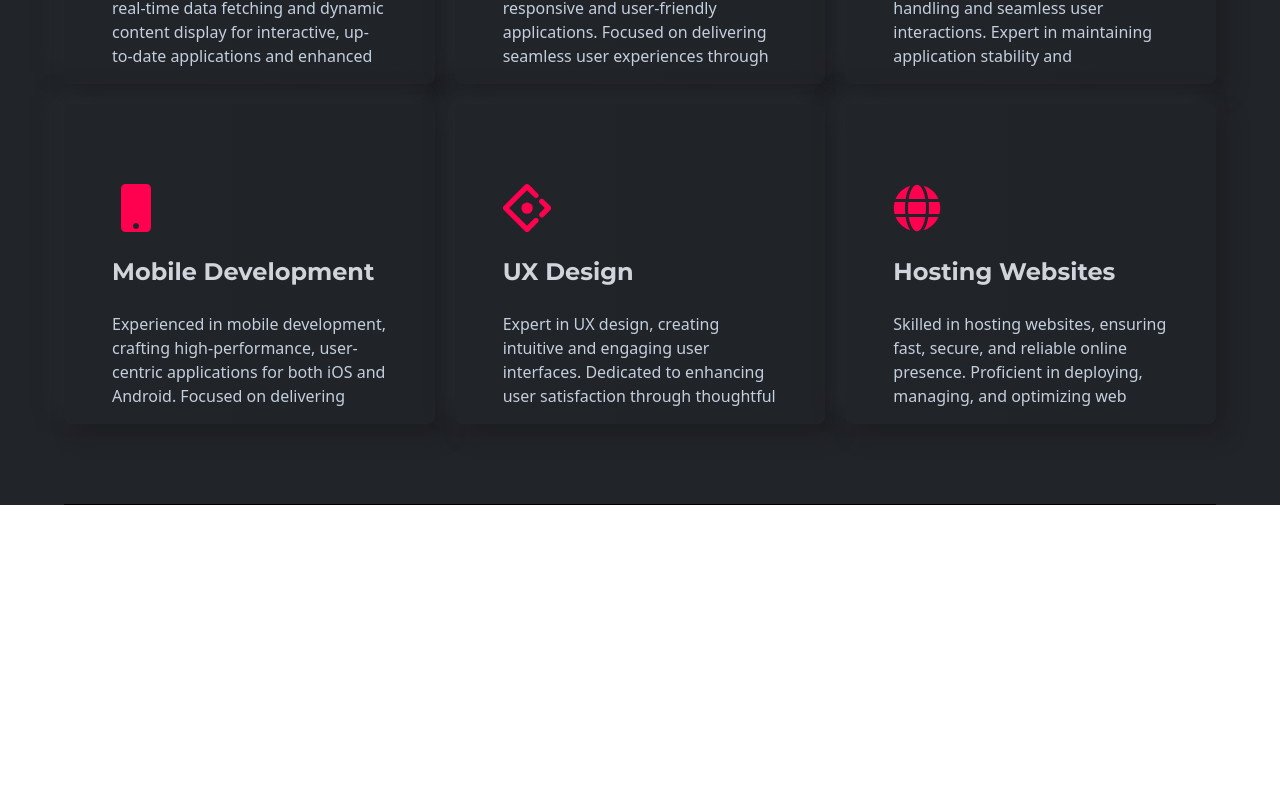
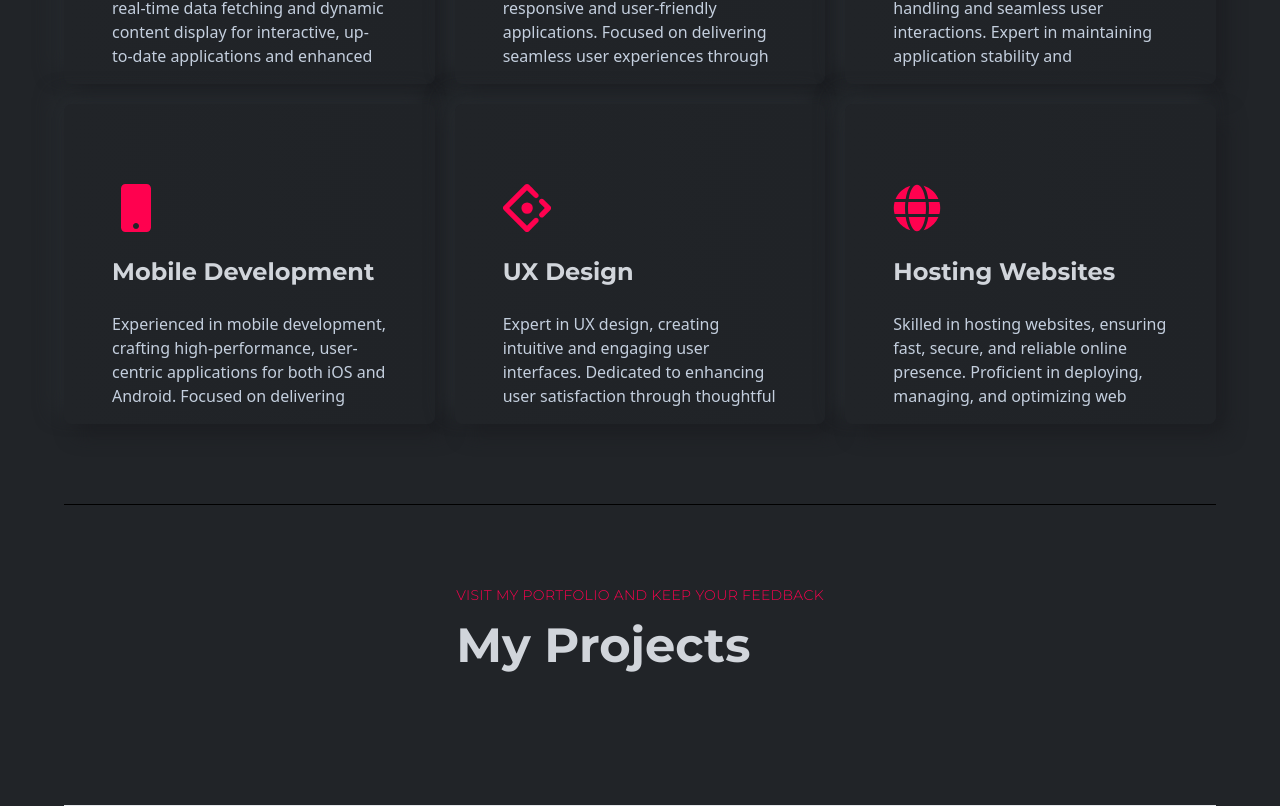
Before and after one commit to Neuman-Nz/MyPortfolio, a React (Create React App) app: page / in a window 1280 px wide. Shown: the part 1297-2103 px from the top of the page. Before the commit the page ends 1802 px from the top, so only its background shows below. Built offline with nearby package versions, Linux system fonts and the light colour scheme.

Commit message:
Started working on the projects section

```diff
--- a/src/App.js
+++ b/src/App.js
@@ -2,6 +2,7 @@ import React from "react";
 import Navbar from "./components/navbar/Navbar";
 import Banner from "./components/banner/Banner";
 import Features from "./components/features/Features";
+import Projects from "./components/projects/Projects";
 
 function App() {
   return (
@@ -10,6 +11,7 @@ function App() {
           <Navbar />
           <Banner/>
           <Features/>
+          <Projects/>
         </div>
       </div>
   );
--- /dev/null
+++ b/src/components/projects/Projects.js
@@ -0,0 +1,20 @@
+import React from 'react'
+import Title from "../layouts/Title";
+
+const Projects = () => {
+  return (
+    <section
+      id='projects'
+      className='w-full py-20 border-b-[1px] border-b-bleck'
+    >
+    <div className='flex justify-center items-center'>
+    <Title
+          title="VISIT MY PORTFOLIO AND KEEP YOUR FEEDBACK"
+          des="My Projects"
+        />
+    </div>
+    </section>
+  )
+}
+
+export default Projects
```
